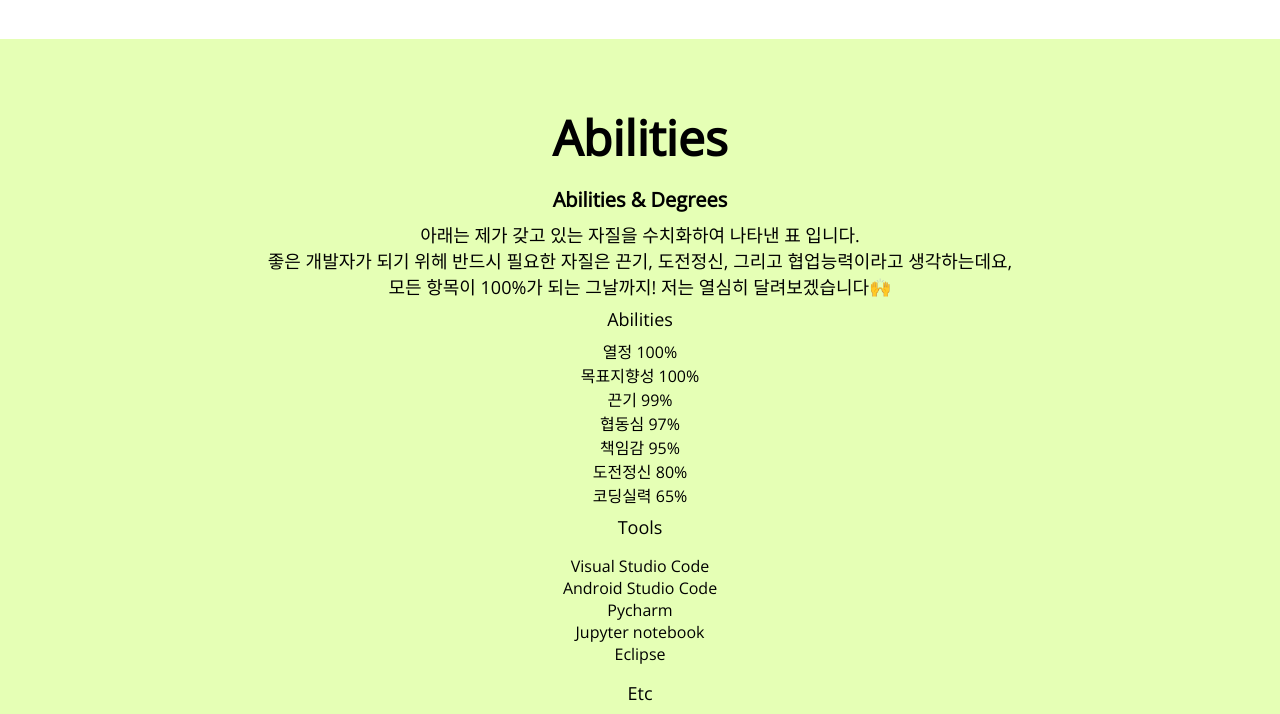
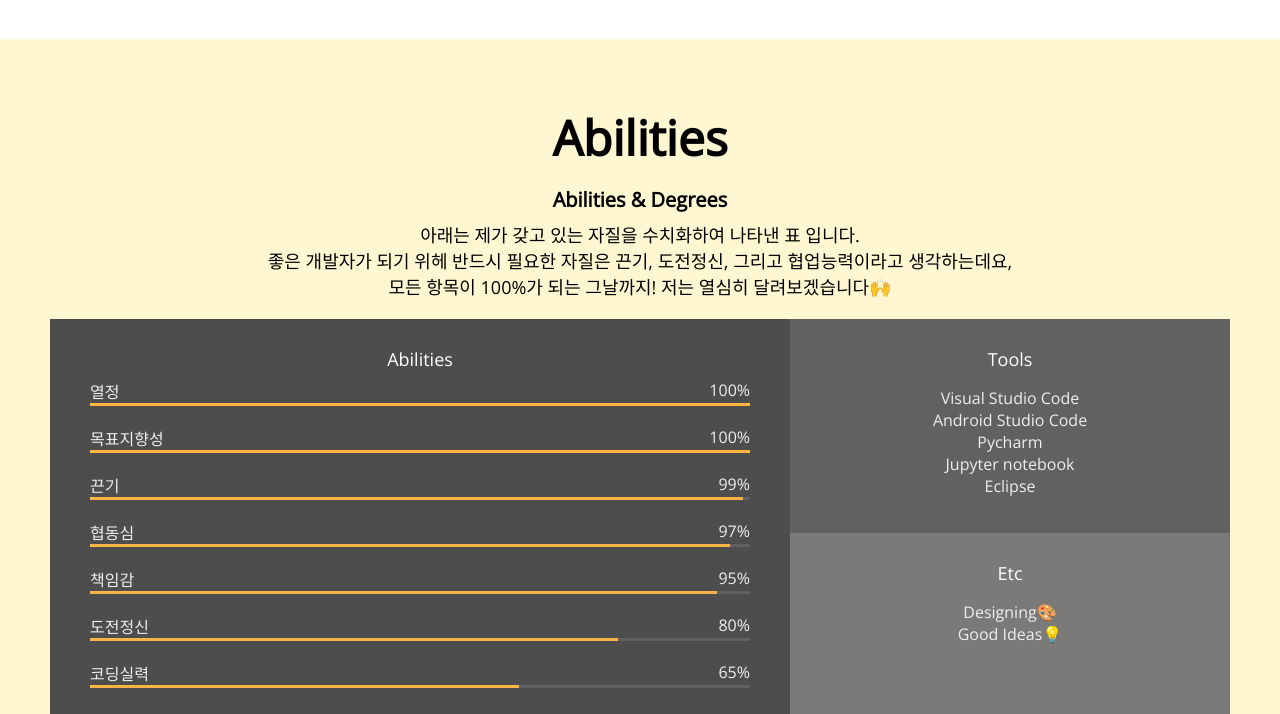
Before and after one commit to webStudy2021/EunJi, a plain HTML site: page index.html in a window 1280 px wide. Shown: the part 1646-2360 px from the top of the page. Drawn offline with nearby package versions, Linux system fonts and the light colour scheme.

Commit message:
CSS_skills

```diff
--- a/index.html
+++ b/index.html
@@ -48,7 +48,7 @@
         <button class="home__contact">Contact me</button>
     </section>
     <!-- About -->
-    <section id="about" class="section">
+    <section id="about" class="section section__container">
         <h1>About me</h1>
         <p>
             명지대 융합소프트웨어학부 데이터테크놀로지 전공 20학번 박은지입니다.</br>
@@ -128,7 +128,8 @@
     </section>
     <!--Abilities  -->
     <section id="skills" class="section">
-        <h1>Abilities</h1>
+        <div class="section__container">
+            <h1>Abilities</h1>
         <h2>Abilities & Degrees</h2>
         <p>
             아래는 제가 갖고 있는 자질을 수치화하여 나타낸 표 입니다. </br>
@@ -138,18 +139,22 @@
         <div class="skillset">
             <div class="skillset__left">
                 <h3 class="skillset__title">Abilities</h3>
-
                 <div class="skill">
                     <div class="skill_description">
                         <span>열정</span>
                         <span>100%</span>
                     </div>
+                    <div class="skill__bar">
+                        <div class="skill__value" style="width: 100%;"></div>
+                    </div>
                 </div>
-
                 <div class="skill">
                     <div class="skill_description">
                         <span>목표지향성</span>
                         <span>100%</span>
+                    </div>
+                    <div class="skill__bar">
+                        <div class="skill__value" style="width: 100%;"></div>
                     </div>
                 </div>
 
@@ -158,12 +163,18 @@
                         <span>끈기</span>
                         <span>99%</span>
                     </div>
+                    <div class="skill__bar">
+                        <div class="skill__value" style="width: 99%;"></div>
+                    </div>
                 </div>
 
                 <div class="skill">
                     <div class="skill_description">
                         <span>협동심</span>
                         <span>97%</span>
+                    </div>
+                    <div class="skill__bar">
+                        <div class="skill__value" style="width: 97%;"></div>
                     </div>
                 </div>
 
@@ -172,6 +183,9 @@
                         <span>책임감</span>
                         <span>95%</span>
                     </div>
+                    <div class="skill__bar">
+                        <div class="skill__value" style="width: 95%;"></div>
+                    </div>
                 </div>
 
                 <div class="skill">
@@ -179,12 +193,18 @@
                         <span>도전정신</span>
                         <span>80%</span>
                     </div>
+                    <div class="skill__bar">
+                        <div class="skill__value" style="width: 80%;"></div>
+                    </div>
                 </div>
 
                 <div class="skill">
                     <div class="skill_description">
                         <span>코딩실력</span>
                         <span>65%</span>
+                    </div>
+                    <div class="skill__bar">
+                        <div class="skill__value" style="width: 65%;"></div>
                     </div>
                 </div>
 
@@ -209,6 +229,7 @@
                     </ul>
                 </div>
             </div>
+        </div>
         </div>
     </section>
     <!-- Work -->
--- a/style.css
+++ b/style.css
@@ -152,6 +152,10 @@ p {
 .section {
   padding: 50px;
   text-align: center;
+  margin: auto;
+}
+
+.section__container {
   max-width: 1200px;
   margin: auto;
 }
@@ -229,5 +233,56 @@ p {
 /* Skill */
 
 #skills {
-  background-color: rgb(229, 255, 181);
+  background-color: var(--color-yellow);
 }
+
+.skillset {
+  display: flex;
+  background-color: var(--color-light-grey);
+  color: var(--color-light-white);
+  margin: 20px 0;
+}
+
+.skillset__title {
+  color: var(--color-white);
+}
+.skillset__left {
+  flex-basis: 60%;
+  background-color: var(--color-dark-grey);
+  padding: 20px 40px;
+}
+
+.skill {
+  margin-bottom: 20px;
+}
+
+.skill_description {
+  display: flex;
+  justify-content: space-between;
+}
+
+.skill__bar {
+  width: 100%;
+  height: 3px;
+  background-color: var(--color-grey);
+}
+
+.skill__value {
+  width: 100%;
+  height: 3px;
+  background-color: var(--color-orange);
+}
+
+.skillset__right {
+  flex-basis: 40%;
+}
+
+.tools {
+  background-color: var(--color-grey);
+  padding-top: 0;
+}
+
+.tools,
+.etc {
+  padding: 20px;
+}
```
